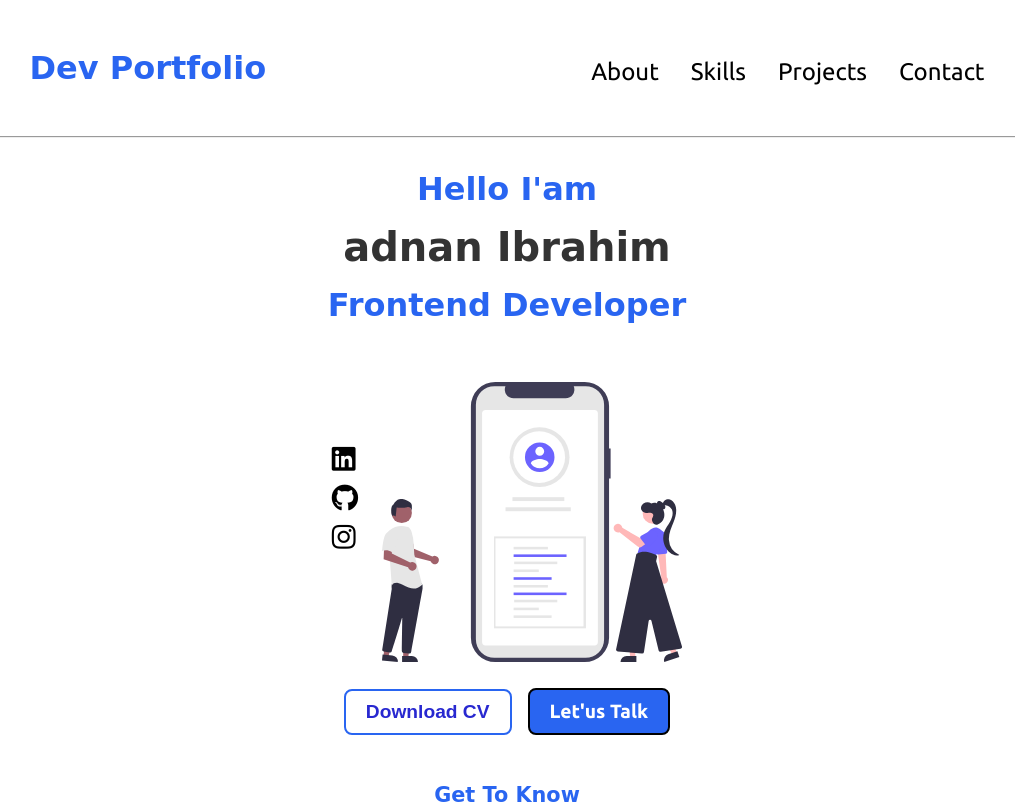
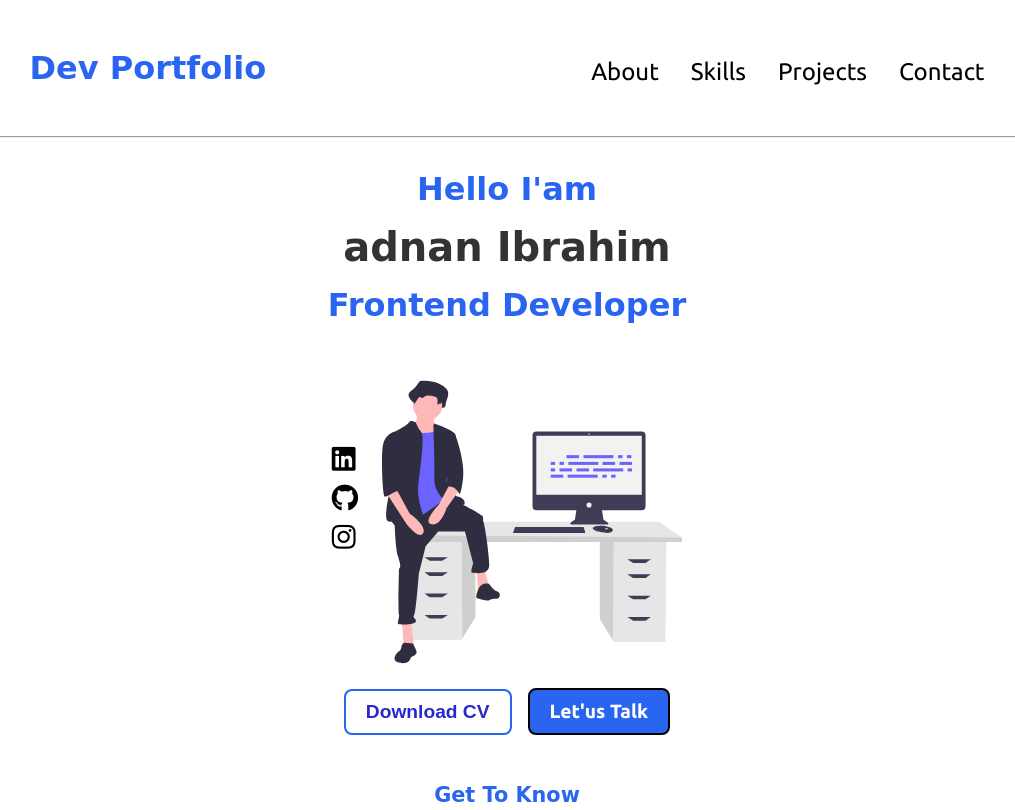
Before and after one commit to adnanibrahi0102/Portfolio_vanilla, a plain HTML site: page index.html in a window 1280 px wide. Shown: the top 810 px of the page, without its empty margins (133-1148 px from the left). Drawn offline with Linux system fonts and the light colour scheme; a web font is replaced by a local one.

Commit message:
chore:updated source image

```diff
--- a/index.html
+++ b/index.html
@@ -38,7 +38,8 @@
         <a href="https://www.instagram.com/yourprofile" target="_blank"><i class="fab fa-instagram"></i></a>
         <!-- Add more social media links here -->
     </div>
-      <img src="/assets/profile.svg" alt="">
+    <img src="/assets/header2.svg" alt="developer pic">
+
      </div>
     <div class="btn-header">
       <button class="btn-1" onclick="window.open('./assets/resumeNew.pdf')">Download CV</button>
@@ -81,7 +82,6 @@
       </div>
     </section>
 <!-- Skills section -->
-<!-- Add this right after your "About Me" section -->
 <section class="section-3" id="skills">
   <div class="sec-3-heading">
     <h2 class="sec-h2">My</h2>
--- a/style.css
+++ b/style.css
@@ -1,4 +1,4 @@
-     @import url('https://fonts.googleapis.com/css2?family=Irish+Grover&family=Ubuntu:wght@300;400;700&display=swap');
+       @import url('https://fonts.googleapis.com/css2?family=Irish+Grover&family=Ubuntu:wght@300;400;700&display=swap');
 @import url('https://fonts.googleapis.com/css2?family=Ubuntu:wght@300;400;700&display=swap');
 *{
     margin: 0;
```
Also changed, not shown: assets/header2.svg (added), assets/profile.svg (deleted).
